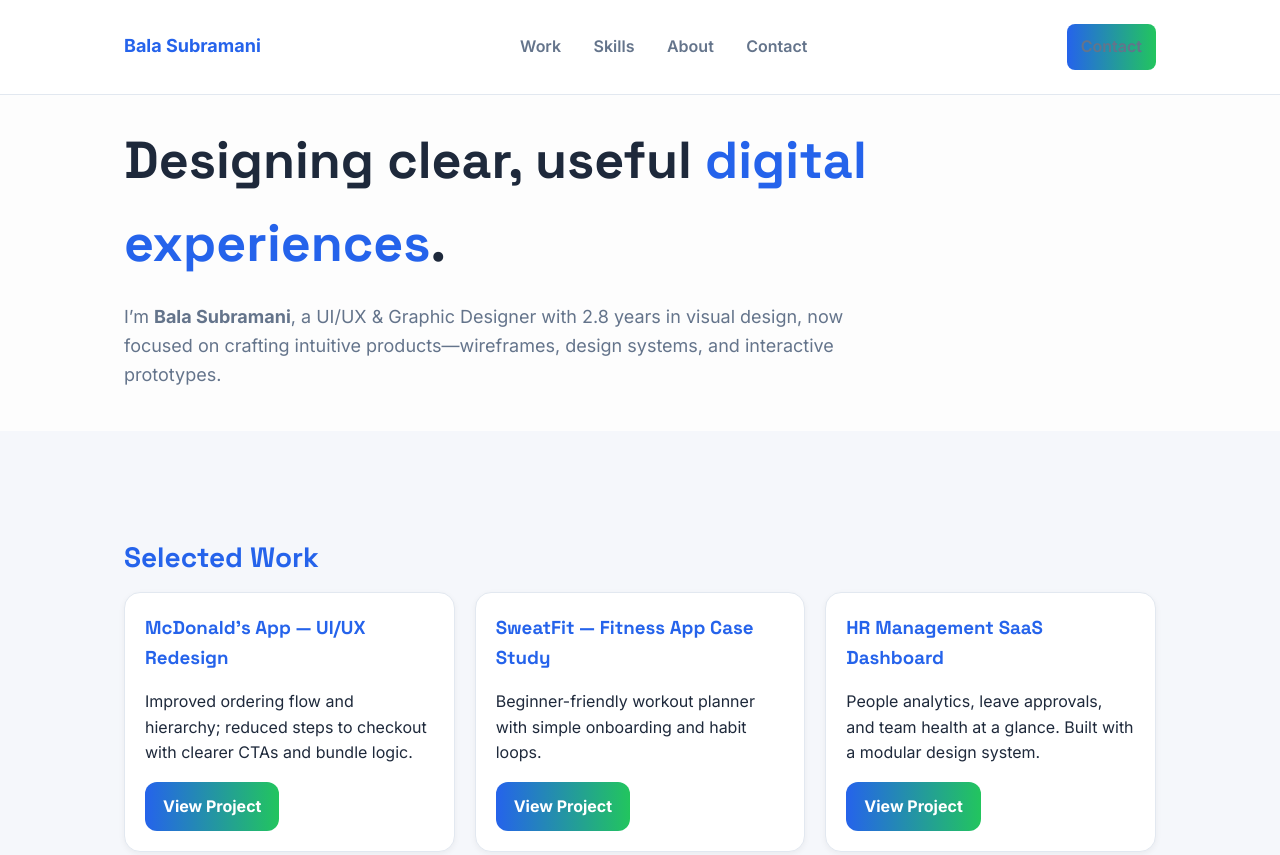
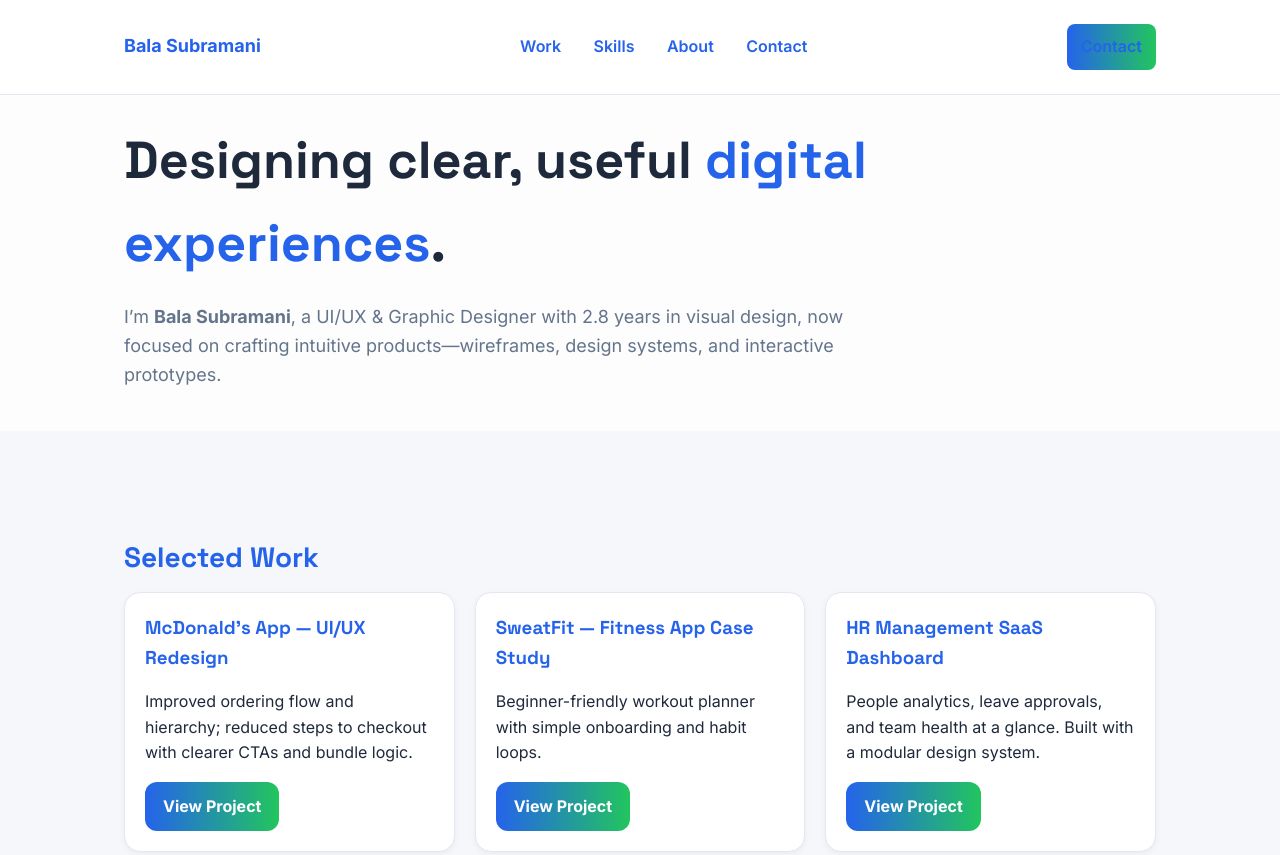
Before and after one commit to igbala/Igbala_portfolio, a plain HTML site: page index.html in a window 1280 px wide. Shown: the top 855 px of the page. Drawn offline with Linux system fonts and the light colour scheme.

Commit message:
Update index.html

```diff
--- a/index.html
+++ b/index.html
@@ -36,7 +36,7 @@
 
     .nav{display:flex;align-items:center;justify-content:space-between;gap:16px}
     .brand{font-weight:700;font-size:18px;color:var(--brand);}
-    .nav a{padding:10px 14px;border-radius:8px;color:var(--muted);font-weight:600;}
+    .nav a{padding:10px 14px;border-radius:8px;color:var(--brand);font-weight:600;}
     .nav a:hover{background:var(--section);color:var(--brand);}
 
     .btn{
```
